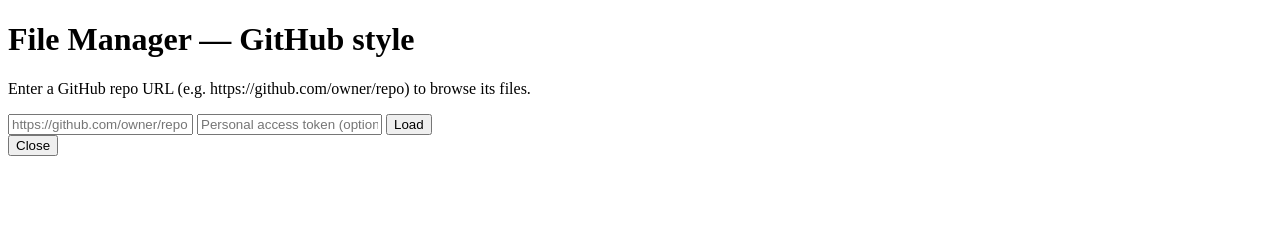
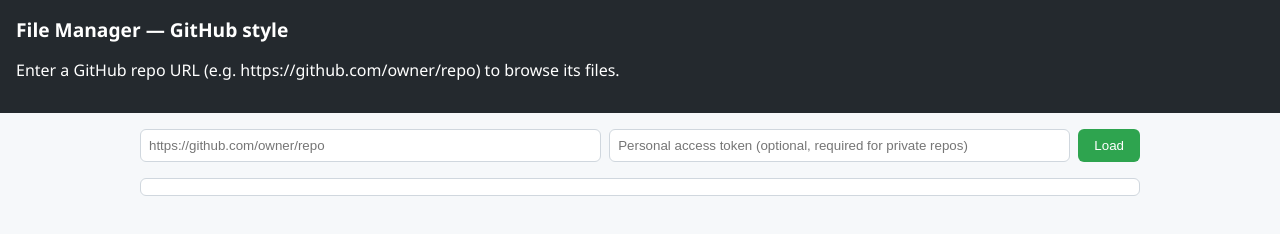
Before and after one commit to Call-dot/filemanager, a plain HTML site: page index.html in a window 1280 px wide. Drawn offline with Linux system fonts and the light colour scheme; the site is published under a folder, as on GitHub Pages, so addresses that start at the root find nothing.

Commit message:
Fix GitHub Pages asset paths (use relative paths)

```diff
--- a/index.html
+++ b/index.html
@@ -4,7 +4,7 @@
   <meta charset="utf-8" />
   <meta name="viewport" content="width=device-width,initial-scale=1" />
   <title>File Manager — GitHub style</title>
-  <link rel="stylesheet" href="/static/style.css" />
+  <link rel="stylesheet" href="static/style.css" />
 </head>
 <body>
   <header>
@@ -27,6 +27,6 @@
     </section>
   </main>
 
-  <script src="/static/app.js"></script>
+  <script src="static/app.js"></script>
 </body>
 </html>
```
